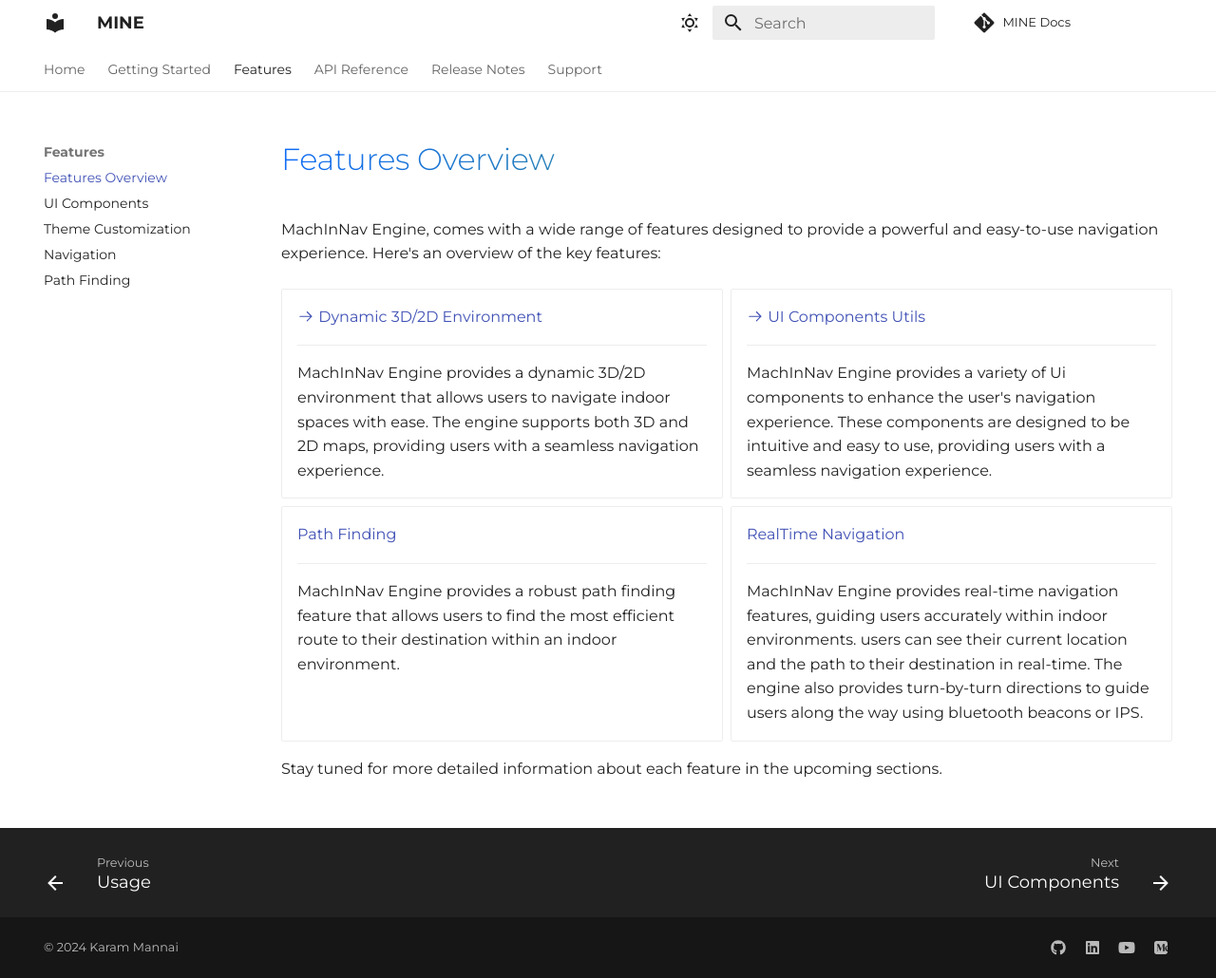
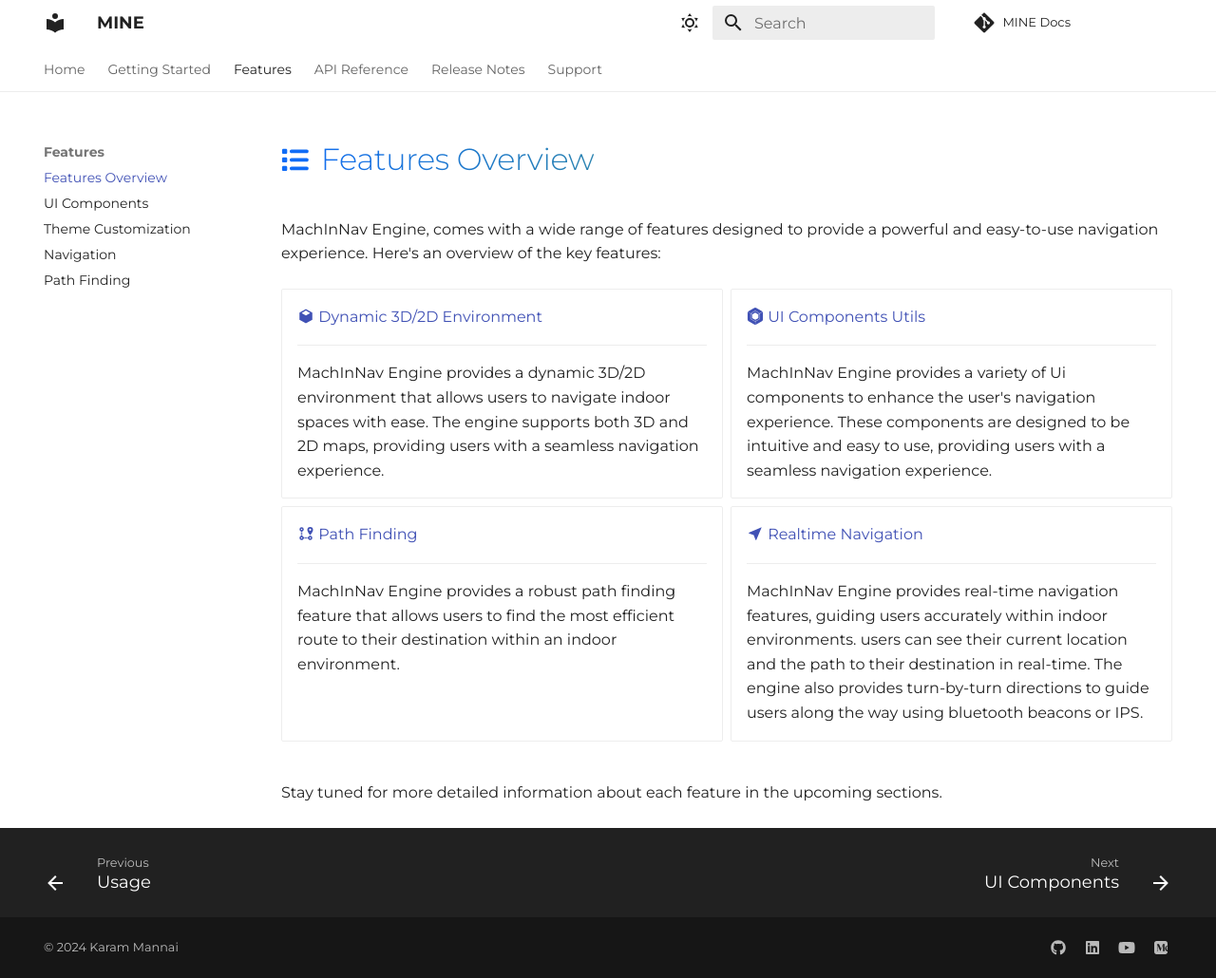
Before and after one commit to KvRae/MINE-Docs, an MkDocs documentation site: the page built from docs/features/features_overview.md, in a window 1280 px wide and 1030 px high. Shown: the whole window at 95% size. Built offline with MkDocs 1.6.1 and Material for MkDocs 9.7.7, drawn with Linux system fonts in a browser that asks for light colours; comment, search, counter and statistics services are not loaded; some of the changed lines change nothing that is shown.

Commit message:
Adding Emojis on Features Overview

```diff
--- a/docs/features/features_overview.md
+++ b/docs/features/features_overview.md
@@ -1,11 +1,11 @@
-# Features Overview
+# <span class= "emoji">:fontawesome-solid-list:</span> Features Overview
 
 MachInNav Engine, comes with a wide range of features designed to provide a powerful and easy-to-use navigation experience. Here's an overview of the key features:
 
 
 <div class="grid cards" markdown>
 
--   [:octicons-arrow-right-24: Dynamic 3D/2D Environment](#)
+-   [:material-cube: Dynamic 3D/2D Environment](#)
 
     ---
 
@@ -13,7 +13,7 @@ MachInNav Engine, comes with a wide range of features designed to provide a powe
     providing users with a seamless navigation experience.
 
 
--   [:octicons-arrow-right-24: UI Components Utils](#)
+-   [:simple-jetpackcompose: UI Components Utils](#)
 
     ---
 
@@ -21,7 +21,7 @@ MachInNav Engine, comes with a wide range of features designed to provide a powe
     These components are designed to be intuitive and easy to use, providing users with a seamless navigation experience.
 
 
--   [Path Finding](#)
+-   [ :material-map-marker-path: Path Finding](#)
 
     ---
 
@@ -30,7 +30,7 @@ MachInNav Engine, comes with a wide range of features designed to provide a powe
 
 
 
--   [RealTime Navigation](#)
+-   [ :material-navigation-variant: Realtime Navigation](#)
 
     ---
 
@@ -39,5 +39,5 @@ MachInNav Engine, comes with a wide range of features designed to provide a powe
     The engine also provides turn-by-turn directions to guide users along the way using bluetooth beacons or IPS.
 
 </div>
-
+<br>
 Stay tuned for more detailed information about each feature in the upcoming sections.
```
